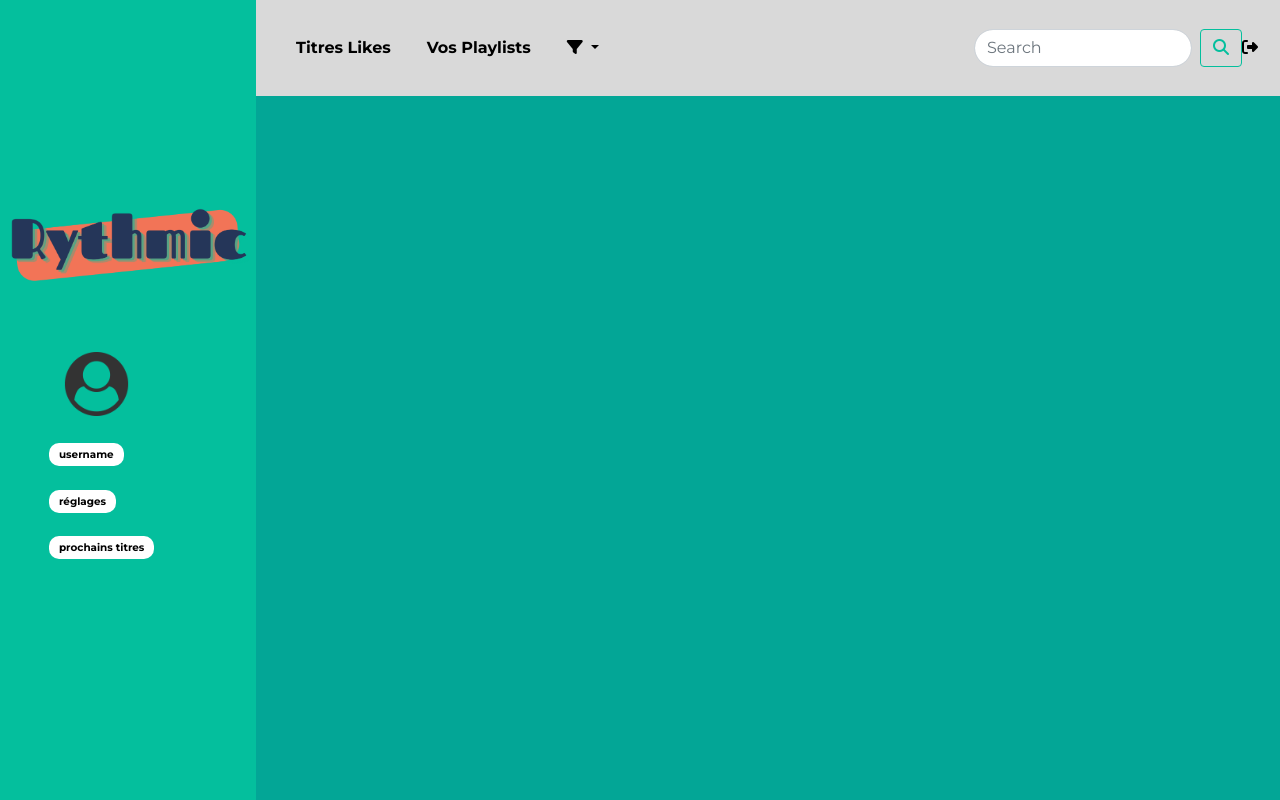
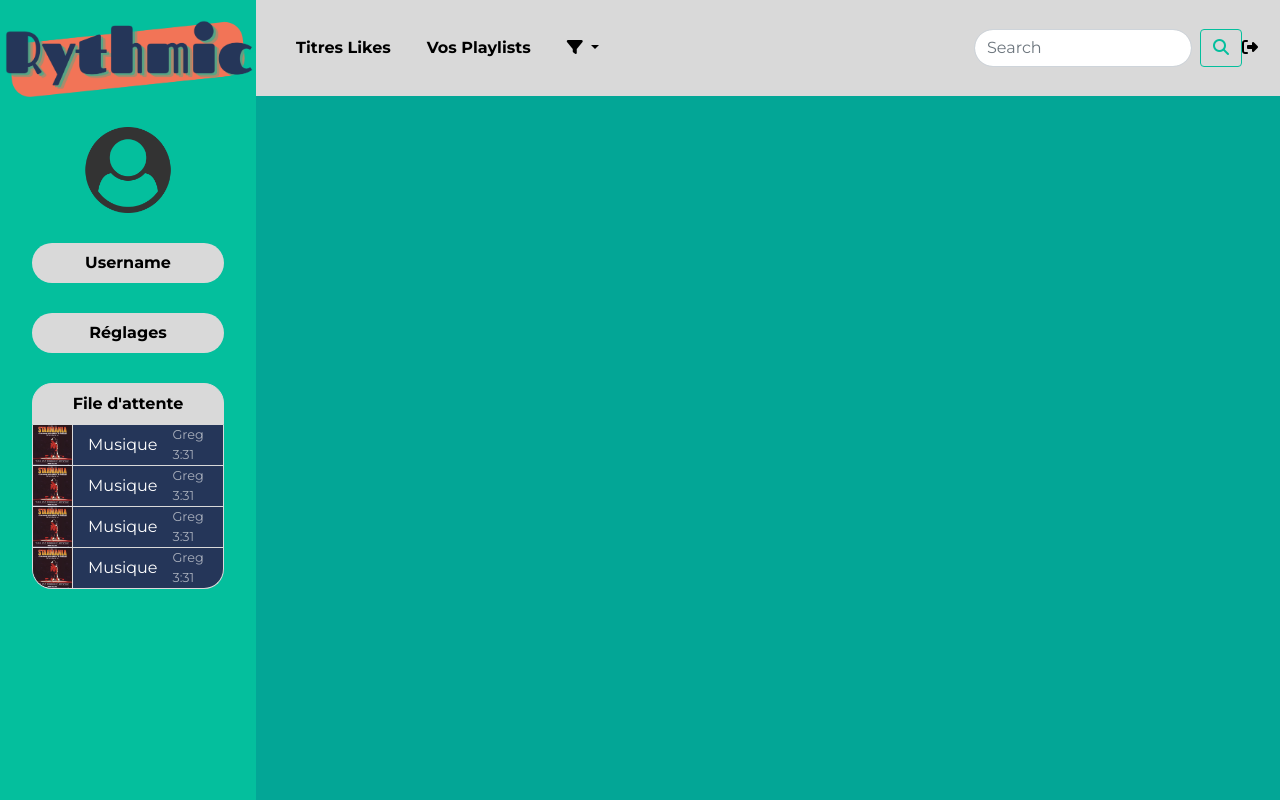
Before and after one commit to allan-cff/CIR2_project, a PHP site: page /PHP/lindex.php in a window 1280 px wide. Run offline with PHP 8.4, Linux system fonts and the light colour scheme; some libraries are stand-ins or nearby versions.

Commit message:
left bar

```diff
--- a/CSS/style_index.css
+++ b/CSS/style_index.css
@@ -15,45 +15,78 @@ body {
     bottom: 0;
     width: 20%;
     background-color: #04BF9D;
-    padding: 0.5%;
     display: flex; /* Ajout : Centre les éléments horizontalement */
     flex-direction: column; /* Ajout : Aligne les éléments verticalement */
-    justify-content: center; /* Ajout : Centre les éléments verticalement */
+    justify-content: start; /* Ajout : Colle les éléments en haut */
+    align-items: center;
+    padding-top: 20px;
+    gap: 30px
+}
+
+.sidebar img {
+    width: 50%;
+    height: auto; /* Modification : Utilise "auto" pour maintenir le ratio d'aspect de l'image */
 }
 
 .sidebar .logo img {
     width: 100%;
-    height: auto; /* Modification : Utilise "auto" pour maintenir le ratio d'aspect de l'image */
-    align-self: center; /* Ajout : Centre l'image horizontalement */
 }
 
-.sidebar .navigation ul {
-    list-style: none;
-    margin-top: 25%;
-}
-
-.sidebar .navigation img {
-    width: 50%;
-    height: auto; /* Modification : Utilise "auto" pour maintenir le ratio d'aspect de l'image */
-}
-
-.sidebar .navigation ul li {
-    padding: 5%;
-}
-
-.sidebar .navigation ul li a {
+.sidebar button {
+    background-color: #D9D9D9;
+    border-radius: 20px; /* Ajout : Bords arrondis */
+    padding: 0.5em 1em; /* Ajout : Espace interne du rectangle */
+    width: 75%;
     color: black;
     text-decoration: none;
     font-weight: bold;
-    font-size: 65%;
-    display: block; /* Ajout : Transforme les liens en éléments de bloc */
-    margin-bottom: 10px; /* Ajout : Espacement entre les liens */
+    font-size: 1em;
+    border: none;
 }
 
-.sidebar .navigation ul li a .rectangle {
-    background-color: white;
-    border-radius: 10px; /* Ajout : Bords arrondis */
-    padding: 5px 10px; /* Ajout : Espace interne du rectangle */
+.sidebar ul {
+    border-radius: 20px; /* Ajout : Bords arrondis */
+    width: 75%;
+    border: none;
+}
+
+.sidebar ul li:not(:first-child) {
+    background-color: #253659;
+    color: white;
+    font-weight: normal;
+    display: flex;
+    flex-direction: row;
+    justify-content: space-between;
+    align-items: center;
+    padding: 0;
+    padding-right: 10%;
+    overflow: hidden;
+}
+
+.sidebar ul li {
+    background-color: #D9D9D9;
+    border-color: #D9D9D9;
+    color: black;
+    font-weight: bold;
+    font-size: 1em;
+    text-align: center;
+}
+
+.sidebar ul li img {
+    height: 2.5em;
+    width: auto;
+    border-right: solid 1px #D9D9D9;
+}
+
+.sidebar ul li:not(:first-child) p {
+    padding: 0;
+    margin: 0;
+}
+
+.attente_info {
+    font-size: 0.8em;
+    color: #a9afbc;
+    text-align: left;
 }
 
 
--- a/PHP/lindex.php
+++ b/PHP/lindex.php
@@ -25,33 +25,36 @@
             <img src="../Ressources/Logo.png" alt="Logo" />
         </a>
     </div>
-    <div class="navigation">
-        <ul>
-            <li>
-                <a href="#">
-                    <img src="../Ressources/user2.png" alt="user" />
-                </a>
-            </li>
 
-            <li>
-                <a href="#">
-                    <span class="rectangle">username</span>
-                </a>
-            </li>
+    <img src="../Ressources/user2.png" alt="user" />
 
-            <li>
-                <a href="#">
-                    <span class="rectangle">réglages</span>
-                </a>
-            </li>
+    <button>Username</button>
 
-            <li>
-                <a href="#">
-                    <span class="rectangle">prochains titres</span>
-                </a>
-            </li>
-        </ul>
-    </div>
+    <button>Réglages</button>
+
+    <ul class="list-group">
+        <li class="list-group-item">File d'attente</li>
+        <li class="list-group-item">
+            <img src="../Ressources/album.png">
+            <p class="attente_title">Musique</p>
+            <p class="attente_info">Greg<br>3:31</p>
+        </li>
+        <li class="list-group-item">
+            <img src="../Ressources/album.png">
+            <p class="attente_title">Musique</p>
+            <p class="attente_info">Greg<br>3:31</p>
+        </li>
+        <li class="list-group-item">
+            <img src="../Ressources/album.png">
+            <p class="attente_title">Musique</p>
+            <p class="attente_info">Greg<br>3:31</p>
+        </li>
+        <li class="list-group-item">
+            <img src="../Ressources/album.png">
+            <p class="attente_title">Musique</p>
+            <p class="attente_info">Greg<br>3:31</p>
+        </li>
+    </ul>
 </div>
 
 <div class="main-container">
```
Also changed, not shown: Ressources/album.png (added).
